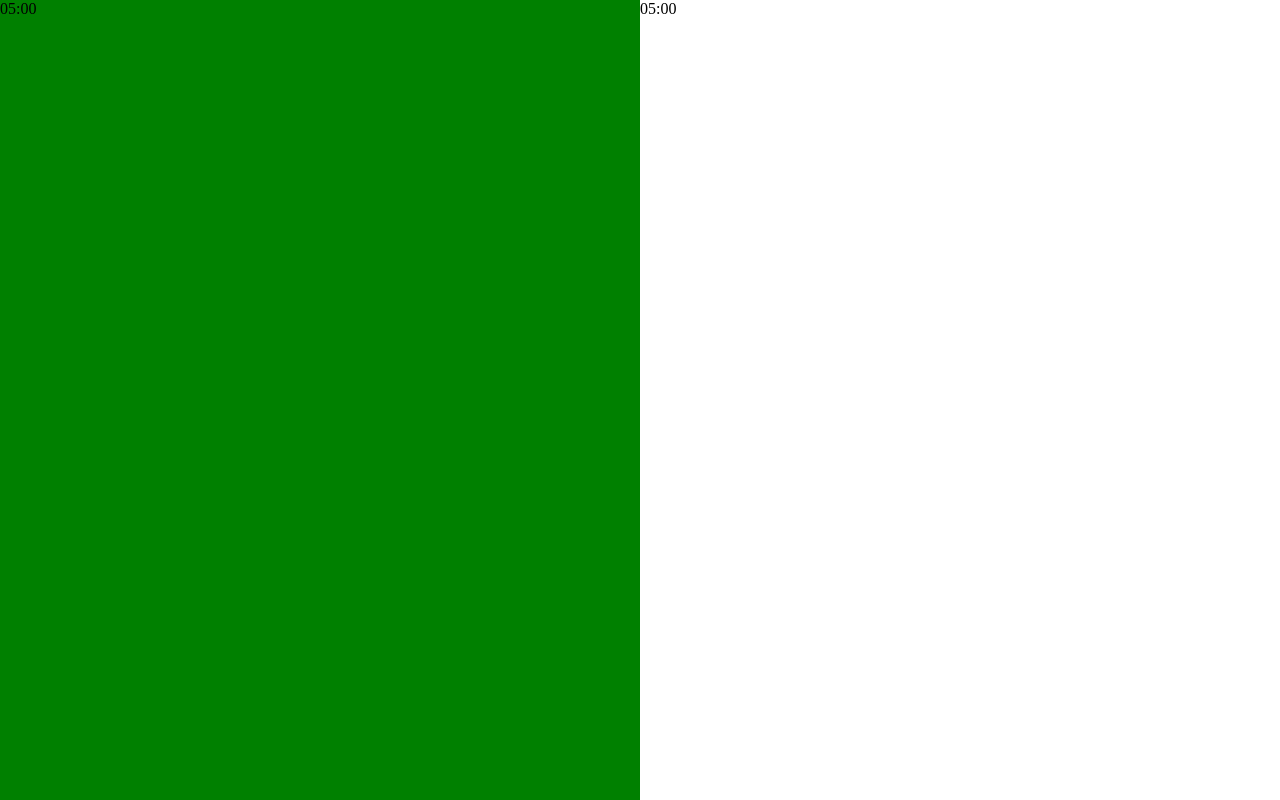
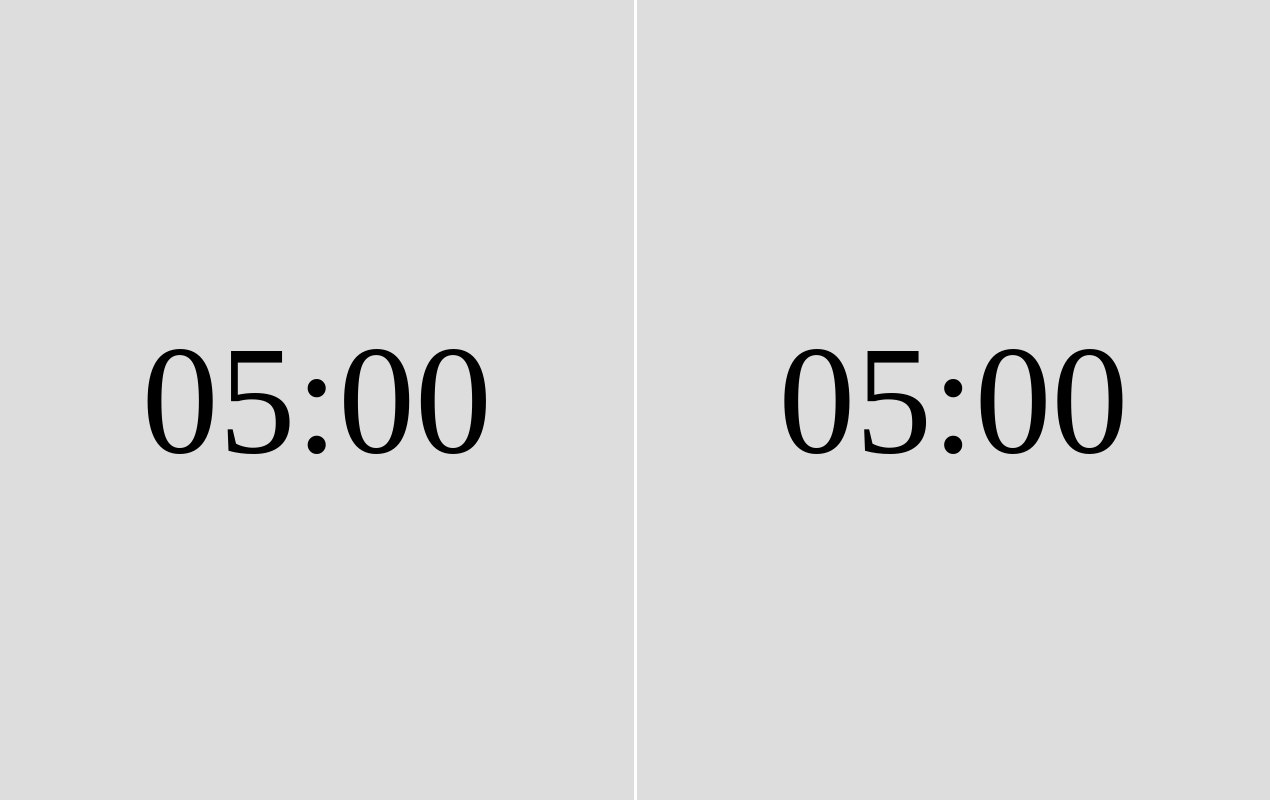
Before and after one commit to turkotron/clock, a plain HTML site: page index.html in a window 1280 px wide. Drawn offline with Linux system fonts and the light colour scheme.

Commit message:
add some style

```diff
--- a/assets/stylesheets/main.css
+++ b/assets/stylesheets/main.css
@@ -5,12 +5,22 @@ body {
 }
 
 .clock {
-    display: inline-block;
-    width: 50vw;
+    display: flex;
+    align-items: center;
+    width: 49.5vw;
     height: 100vh;
-    float: left
+    float: left;
 }
 
-.clock:first-child {
-    background: green;
+.clock .value {
+    margin: auto;
+    font-size: 12vw;
 }
+
+.clock.last {
+    border-left: 3px solid #FFF;
+}
+
+.clock.stop {
+    background: #DDD;
+}
--- a/index.html
+++ b/index.html
@@ -10,7 +10,7 @@
     <div class="clock stop">
       <span class="value">05:00</span>
     </div>
-    <div class="clock stop">
+    <div class="clock stop last">
       <span class="value">05:00</span>
     </div>
     <!-- Javascript scripts -->
```
